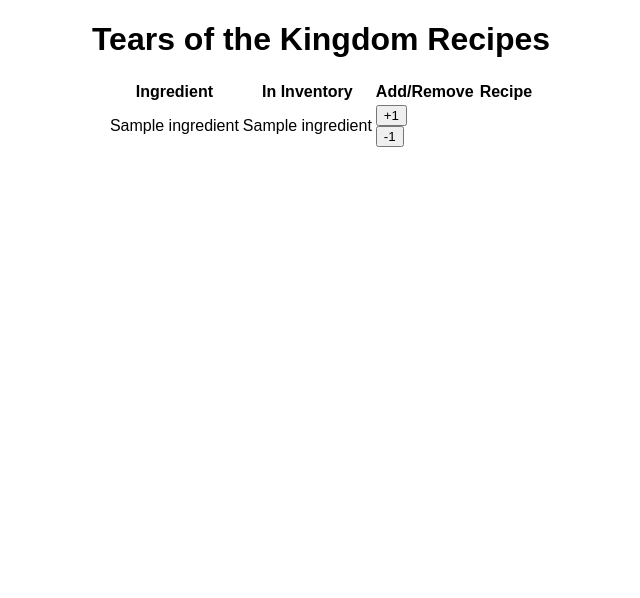
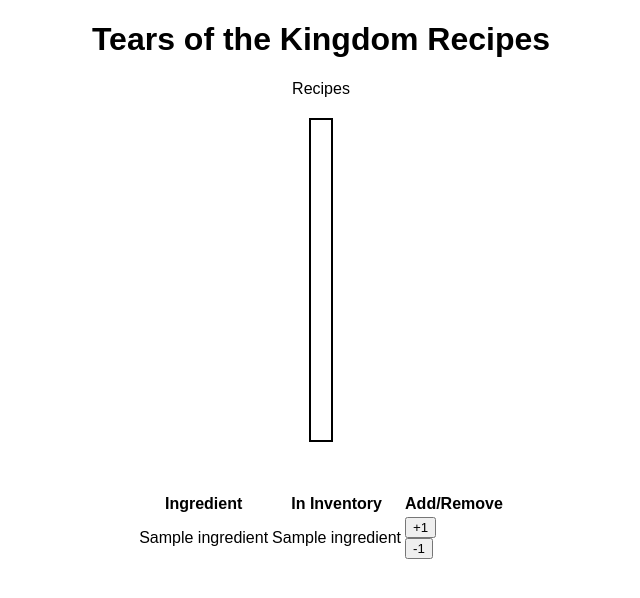
Before and after one commit to TheBlackMezek/totk-recipes, a Flask app: template totk-recipes/templates/recipes.html in a window 1280 px wide. Shown: the top 598 px of the page, without its empty margins (319-959 px from the left). Run offline with Flask 3, Linux system fonts and the light colour scheme; the template is opened without the code that fills it: most values are stand-ins (such as "Sample title", 1, 10 or a date in 2020); lists and menus that the app fills with data are empty.

Commit message:
Move recipe list into above the ingredient list

```diff
--- a/totk-recipes/static/css/recipes.css
+++ b/totk-recipes/static/css/recipes.css
@@ -8,3 +8,23 @@
     flex-direction: column;
     align-items: center;
 }
+
+#recipe_table {
+    display: flex;
+    flex-wrap: wrap;
+    gap: 10px 30px;
+    height: 300px;
+    align-content: flex-start;
+    overflow: auto;
+
+    border-width: 2px;
+    border-color: black;
+    border-style: solid;
+
+    padding: 10px;
+
+    margin-left: 75px;
+    margin-right: 75px;
+    margin-top: 20px;
+    margin-bottom: 50px;
+}
--- a/totk-recipes/templates/recipes.html
+++ b/totk-recipes/templates/recipes.html
@@ -248,7 +248,7 @@
                     var recipe_table = document.getElementById('recipe_table');
 
                     // First we need to remove all the extra rows that were added last time
-                    var old_rows = recipe_table.querySelectorAll('tr:not(:first-child)');
+                    var old_rows = recipe_table.querySelectorAll('tr');
                     old_rows.forEach(function(row) {
                         row.remove();
                     })
@@ -270,6 +270,7 @@
                                 checks_passed += 1;
                             }
                         }
+                        checks_passed = checks;
                         if (checks_passed == checks) {
                             var new_row = document.createElement('tr');
                             var recipe_cell = document.createElement('th');
@@ -299,6 +300,10 @@
                 }
             </script>
 
+            <div>Recipes</div>
+
+            <div style="float: left;" id="recipe_table"></div>
+
             <div>
                 <table style="float: left;">
                     <tr>
@@ -318,12 +323,6 @@
                         </tr>
                     {% endfor %}
                 </table>
-
-                <table style="float: left;" id="recipe_table">
-                    <tr>
-                        <th>Recipe</th>
-                    </tr>
-                </table>
             </div>
         </div>
     </body>
```
